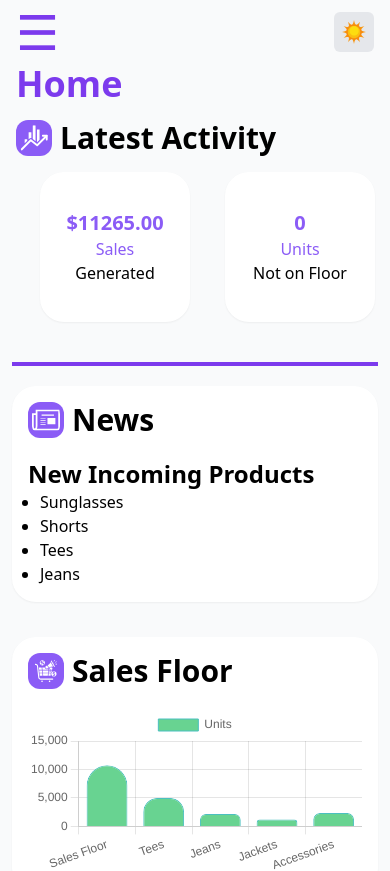
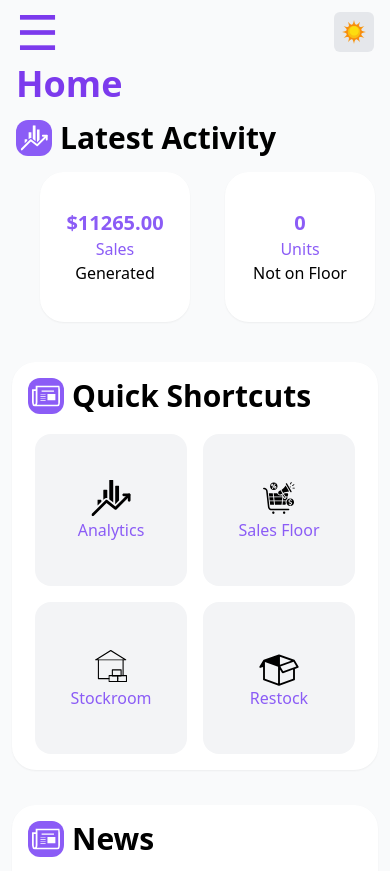
Before and after one commit to MaggPerez/StockSynergy, a React (Vite) app: page /home in a window 390 px wide. Shown: the top 871 px of the page. Built offline with nearby package versions, Linux system fonts and the light colour scheme; no server answers; the database is empty.

Commit message:
added quick shortcuts to mobile view only

```diff
--- a/src/pages/Home.tsx
+++ b/src/pages/Home.tsx
@@ -16,7 +16,7 @@ const Home: React.FC = () => {
 
     return (
         <>
-            <main className="bg-gray-50 dark:bg-common-black text-black dark:text-white h-[200vh] lg:pl-56 lg:duration-300">
+            <main className="bg-gray-50 dark:bg-common-black text-black dark:text-white min-h-screen lg:pl-56 lg:duration-300">
                 {/* Sidebar */}
                 <InventorySidebar />
 
@@ -28,10 +28,32 @@ const Home: React.FC = () => {
                 <Dashboard />
 
                 {/* Horizontal Line */}
-                <hr className="border-violet-600 border-2 mx-3 mb-5" />
+                {/* <hr className="border-violet-600 border-2 mx-3 mb-5" /> */}
 
                 {/* Main Div */}
                 <div className="flex gap-[35px] flex-col lg:flex-wrap lg:flex-row">
+
+
+
+                    {/* Quick shortcuts LEFT OFF HERE (Shown on mobile only) */}
+                    <section className="p-4 mx-3 bg-white dark:bg-zinc-800 rounded-3xl shadow-sm dark:shadow-2xl lg:w-1/3 lg:hidden">
+                        <header className="flex gap-2 text-3xl font-bold pb-5">
+                            <img className="w-9 px-1 bg-violet-500 rounded-xl" src="/images/news_logo_white.svg" alt="restock logo" />Quick Shortcuts
+                        </header>
+
+                        <div className="flex flex-col justify-center items-center lg:items-start">
+                            <div className="grid grid-cols-2 gap-4 w-80 h-80 [&>*]:bg-gray-100 [&>*]:dark:bg-zinc-700 [&>*]:rounded-2xl [&>*]:flex [&>*]:justify-center [&>*]:items-center
+                            [&>*]:text-violet-500">
+                                {/* Links */}
+                                <Link to="/analytics"><div><img src="/images/latest_activity_white.svg" className="w-10 mx-auto invert dark:invert-0" alt="" />Analytics</div></Link>
+                                <Link to="/salesFloor"><div><img src="/images/sales_floor_white.svg" className="w-10 mx-auto invert dark:invert-0" alt="" />Sales Floor</div></Link>
+                                <Link to="/stockroom"><div><img src="/images/stockroom_logo_white.svg" className="w-10 mx-auto invert dark:invert-0" alt="" />Stockroom</div></Link>
+                                <Link to="/restock"><div><img src="/images/restock-icon.svg" className="w-10 mx-auto dark:invert" alt="" />Restock</div></Link>
+                            </div>
+                        </div>
+                    </section>
+
+
 
                     {/* News Section */}
                     <section className="items-center p-4 mx-3 bg-white dark:bg-zinc-800 rounded-3xl shadow-sm dark:shadow-2xl lg:w-1/3">
```
